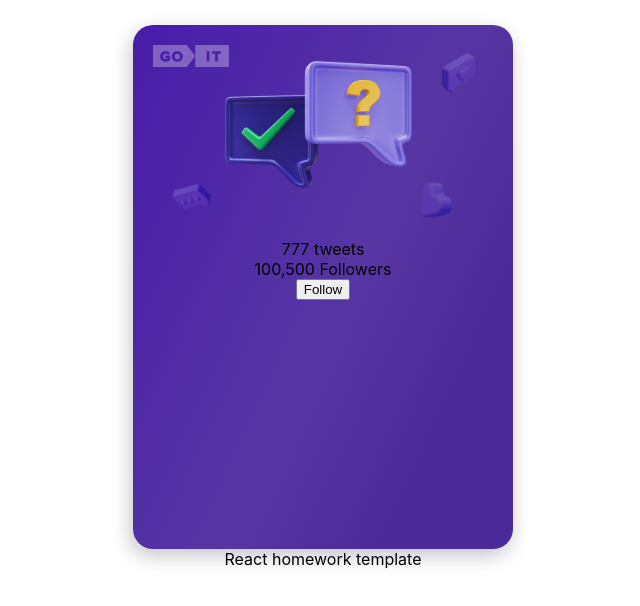
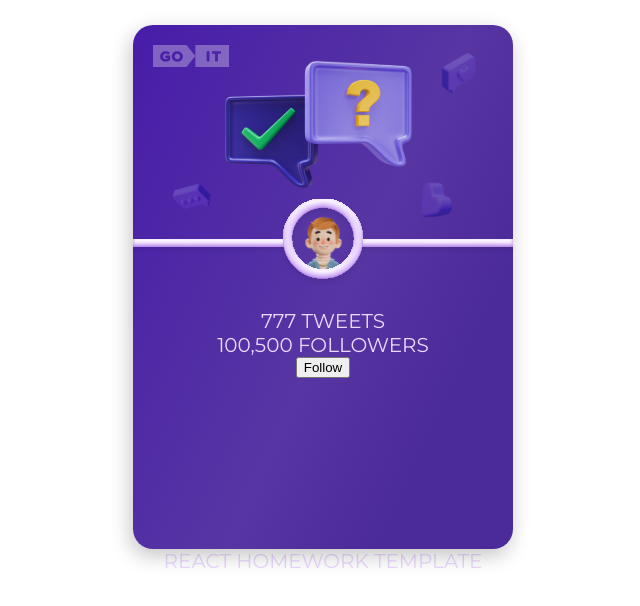
Before and after one commit to anyaShan/test-GoIT, a React (Create React App) app: page / in a window 1280 px wide. Shown: the top 606 px of the page, without its empty margins (342-982 px from the left). Built offline with nearby package versions, Linux system fonts and the light colour scheme.

Commit message:
add imges + fonts

```diff
--- a/src/components/App.styled.js
+++ b/src/components/App.styled.js
@@ -11,4 +11,13 @@ export const Container = styled.div`
   justify-content: center;
   align-items: center;
   /* gap: 25px; */
+
+  font-family: 'Montserrat';
+  font-style: normal;
+  font-weight: 500;
+  font-size: 20px;
+  line-height: 1.2;
+  text-transform: uppercase;
+
+  color: #ebd8ff;
 `;
--- a/src/components/UserCard/UserCard.jsx
+++ b/src/components/UserCard/UserCard.jsx
@@ -1,13 +1,25 @@
 import BgImg from '../../img/picture.svg';
 import LogoImg from '../../img/logo.svg';
+import BoyImg from '../../img/boy.svg';
 
-import { CardContainer, CardBgImg, CardLogo } from './UserCard.styled';
+import {
+  CardContainer,
+  CardBgImg,
+  CardLogo,
+  CardAvatarWrapp,
+  CardAvatarLine,
+  CardAvatar,
+} from './UserCard.styled';
 
 export const UserCard = () => {
   return (
     <CardContainer>
-      <CardLogo src={LogoImg} alt="" />
-      <CardBgImg src={BgImg} alt="" />
+      <CardLogo src={LogoImg} alt="logo" />
+      <CardBgImg src={BgImg} alt="tooltip" />
+      <CardAvatarWrapp>
+        <CardAvatar src={BoyImg} alt="boy" />
+        <CardAvatarLine></CardAvatarLine>
+      </CardAvatarWrapp>
       <p>777 tweets</p>
       <p>100,500 Followers</p>
       <button type="button">Follow</button>
--- a/src/components/UserCard/UserCard.styled.js
+++ b/src/components/UserCard/UserCard.styled.js
@@ -28,3 +28,31 @@ export const CardLogo = styled.img`
 export const CardBgImg = styled.img`
   margin-bottom: 18px;
 `;
+
+export const CardAvatarWrapp = styled.div`
+  position: relative;
+  width: 100%;
+  margin-bottom: 62px;
+
+  div {
+    height: 8px;
+    background: #ebd8ff;
+    box-shadow: 0px 3.43693px 3.43693px rgba(0, 0, 0, 0.06),
+      inset 0px -1.71846px 3.43693px #ae7be3,
+      inset 0px 3.43693px 2.5777px #fbf8ff;
+  }
+`;
+
+export const CardAvatarLine = styled.div`
+  height: 8px;
+  background: #ebd8ff;
+  box-shadow: 0px 3.43693px 3.43693px rgba(0, 0, 0, 0.06),
+    inset 0px -1.71846px 3.43693px #ae7be3, inset 0px 3.43693px 2.5777px #fbf8ff;
+`;
+
+export const CardAvatar = styled.img`
+  position: absolute;
+  top: 50%;
+  left: 50%;
+  transform: translate(-50%, -50%);
+`;
--- a/src/index.css
+++ b/src/index.css
@@ -1,4 +1,6 @@
 @import-normalize; /* bring in normalize.css styles */
+
+@import url('https://fonts.googleapis.com/css2?family=Montserrat&display=swap');
 
 body {
   margin: 0;
```
Also changed, not shown: src/img/boy.jpg (deleted), src/img/boy.svg (added).
